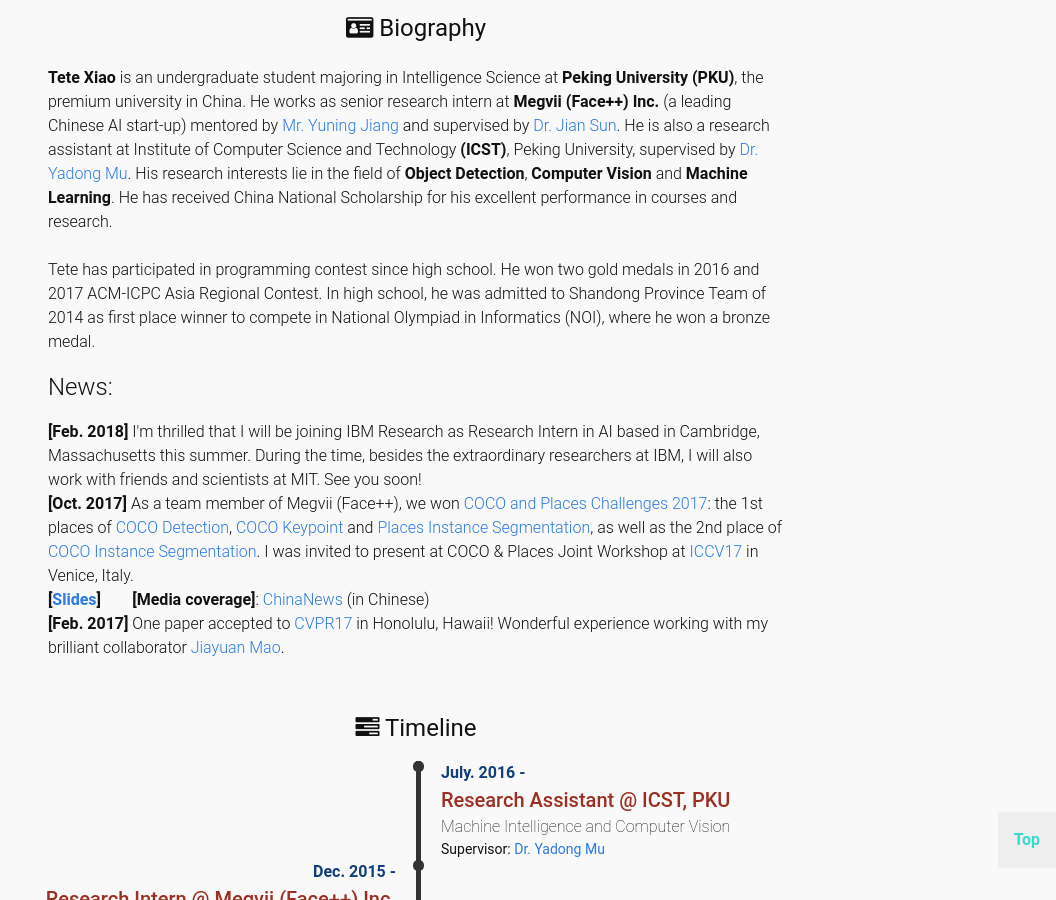
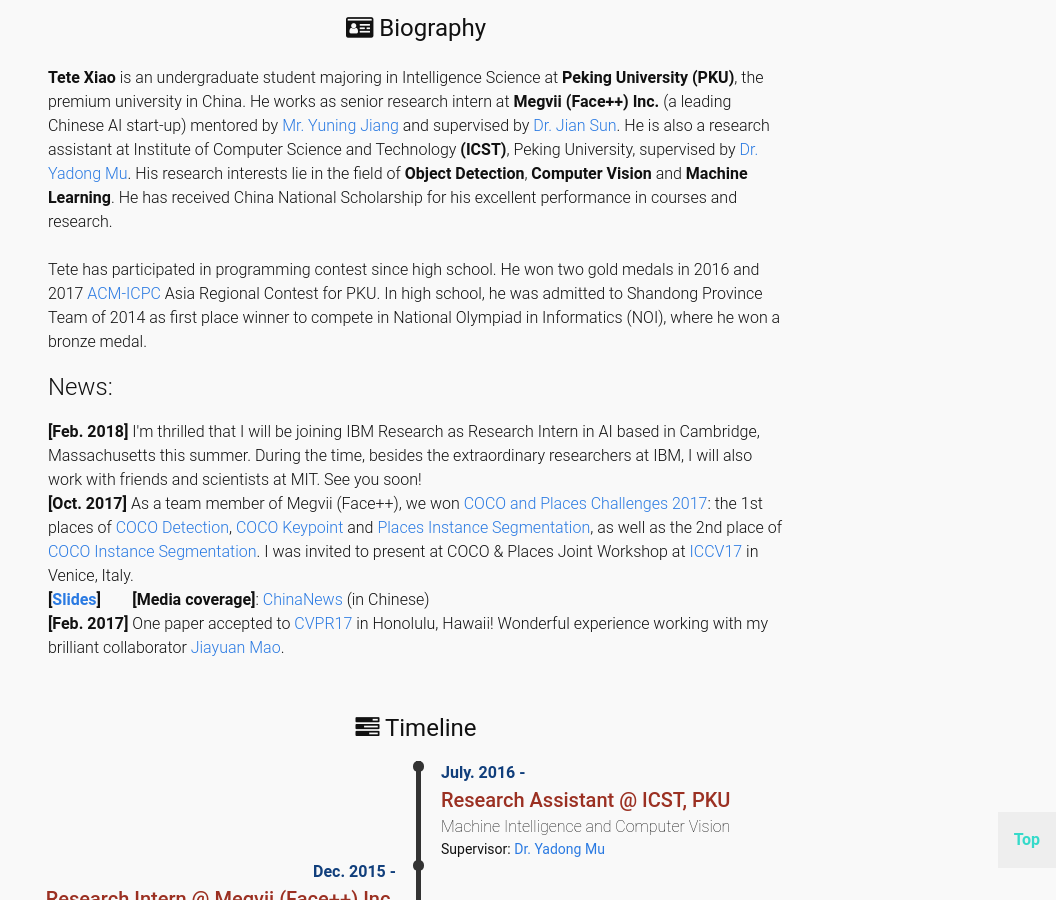
Before and after one commit to Tete-Xiao/Tete-Xiao.github.io, a Jekyll site: the page built from index.html, in a window 1280 px wide and 900 px high, scrolled down 430 px. Shown: the whole window, without its empty margins (224-1280 px from the left). Built offline with Jekyll 4.4.1, drawn with Linux system fonts in a browser that asks for light colours.

Commit message:
update bio

```diff
--- a/_data/bio.yml
+++ b/_data/bio.yml
@@ -8,7 +8,7 @@
   title:    ""
   content:  "<strong>Tete Xiao</strong> is an undergraduate student majoring in Intelligence Science at <strong>Peking University (PKU)</strong>, the premium university in China. He works as senior research intern at <strong>Megvii (Face++) Inc.</strong> (a leading Chinese AI start-up)
   mentored by <a href='https://scholar.google.com/citations?user=p3z4sVUAAAAJ&hl=zh-CN'>Mr. Yuning Jiang</a> and supervised by
-  <a href='http://www.jiansun.org/'>Dr. Jian Sun</a>. He is also a research assistant at Institute of Computer Science and Technology <strong>(ICST)</strong>, Peking University, supervised by <a href='http://www.muyadong.com/'>Dr. Yadong Mu</a>. His research interests lie in the field of <strong>Object Detection</strong>, <strong>Computer Vision</strong> and <strong>Machine Learning</strong>. He has received China National Scholarship for his excellent performance in courses and research. <br> <br> Tete has participated in programming contest since high school. He won two gold medals in 2016 and 2017 ACM-ICPC Asia Regional Contest. In high school, he was admitted to Shandong Province Team of 2014 as first place winner to compete in National Olympiad in Informatics (NOI), where he won a bronze medal. <h2>News:</h2>
+  <a href='http://www.jiansun.org/'>Dr. Jian Sun</a>. He is also a research assistant at Institute of Computer Science and Technology <strong>(ICST)</strong>, Peking University, supervised by <a href='http://www.muyadong.com/'>Dr. Yadong Mu</a>. His research interests lie in the field of <strong>Object Detection</strong>, <strong>Computer Vision</strong> and <strong>Machine Learning</strong>. He has received China National Scholarship for his excellent performance in courses and research. <br> <br> Tete has participated in programming contest since high school. He won two gold medals in 2016 and 2017 <a href='https://icpc.baylor.edu/'>ACM-ICPC</a> Asia Regional Contest for PKU. In high school, he was admitted to Shandong Province Team of 2014 as first place winner to compete in National Olympiad in Informatics (NOI), where he won a bronze medal. <h2>News:</h2>
   <strong>[Feb. 2018]</strong> I'm thrilled that I will be joining IBM Research as Research Intern in AI based in Cambridge, Massachusetts this summer. During the time, besides the extraordinary researchers at IBM, I will also work with friends and scientists at MIT. See you soon! <br>
   <strong>[Oct. 2017]</strong> As a team member of Megvii (Face++), we won <a href='https://places-coco2017.github.io/'>COCO and Places Challenges 2017</a>: the 1st places of <a href='http://cocodataset.org/#detections-leaderboard'>COCO Detection</a>, <a href='http://cocodataset.org/#keypoints-leaderboard'>COCO Keypoint</a> and <a href='http://placeschallenge.csail.mit.edu/results_challenge.html'>Places Instance Segmentation</a>, as well as the 2nd place of <a href='http://cocodataset.org/#detections-leaderboard'>COCO Instance Segmentation</a>. I was invited to present at COCO & Places Joint Workshop at <a href='http://iccv2017.thecvf.com'>ICCV17</a> in Venice, Italy. <br> <strong>[<a href='http://presentations.cocodataset.org/COCO17-Detect-Megvii.pdf'>Slides</a>]</strong> &nbsp &nbsp &nbsp &nbsp<strong>[Media coverage]</strong>: <a href='http://finance.chinanews.com/it/2017/10-30/8363826.shtml'>ChinaNews</a> (in Chinese) <br>
   <strong>[Feb. 2017]</strong> One paper accepted to <a href='http://cvpr2017.thecvf.com/'>CVPR17</a> in Honolulu, Hawaii! Wonderful experience working with my brilliant collaborator <a href='http://vccy.xyz/'> Jiayuan Mao</a>."
```
